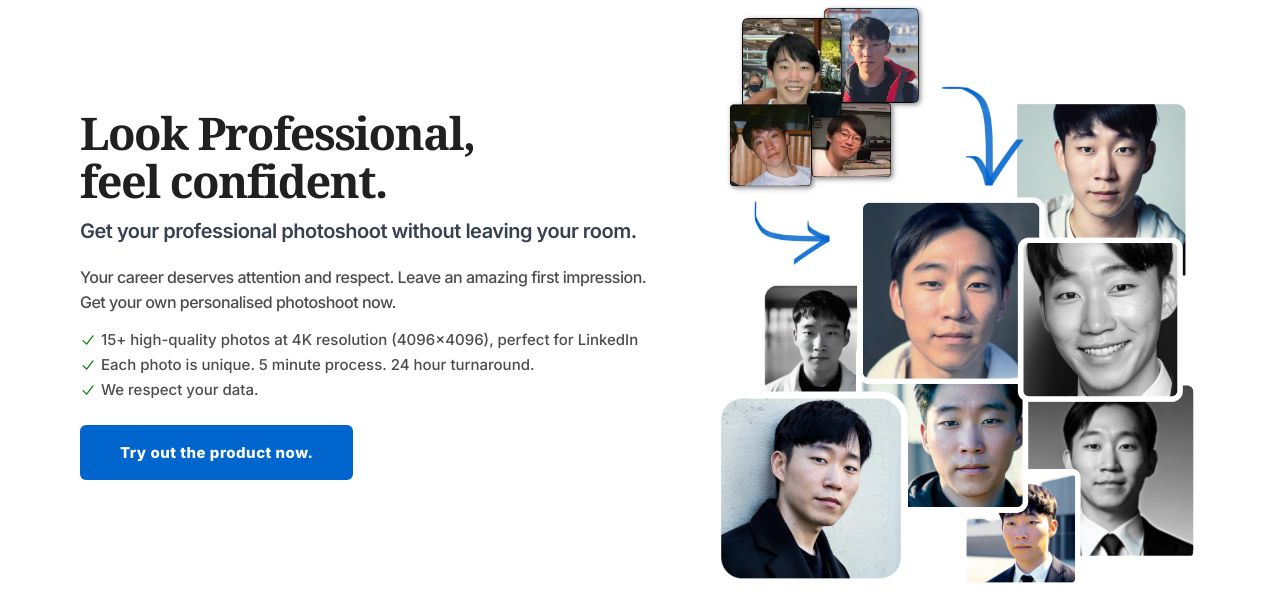
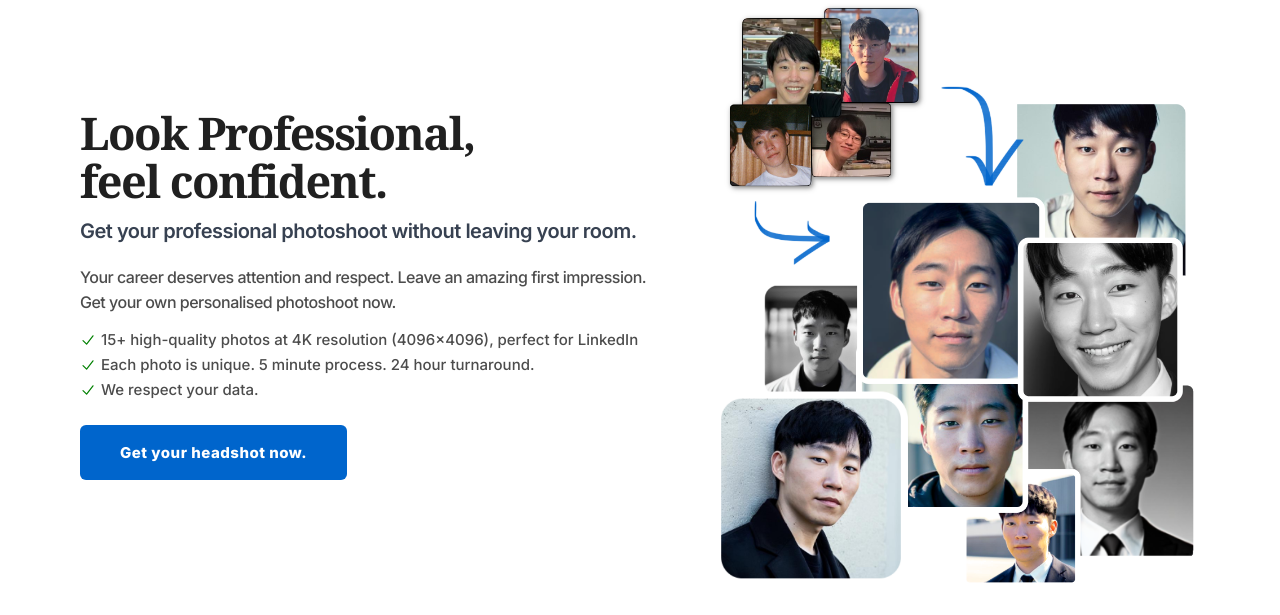
Before and after one commit to rossman22590/headshot-ai, a PHP site: page / in a window 1280 px wide. Shown: the part 113-728 px from the top of the page. Run offline with PHP 8.4, Linux system fonts and the light colour scheme; style sheets or scripts are compiled from the project's sources; some libraries are stand-ins or nearby versions.

Commit message:
homepage change

```diff
--- a/index.php
+++ b/index.php
@@ -30,12 +30,12 @@
           </div>
           <div class="hero-list-item">
             <svg class="tick-icon" viewBox="0 0 20 20" fill="green"><path fill-rule="evenodd" d="M16.704 4.153a.75.75 0 01.143 1.052l-8 10.5a.75.75 0 01-1.127.075l-4.5-4.5a.75.75 0 011.06-1.06l3.894 3.893 7.48-9.817a.75.75 0 011.05-.143z" clip-rule="evenodd"></path></svg>
-            <span class="list-text">We respect your data.</span>
+            <span class="list-text"><a href="#faq-header">We respect your data.</a></span>
           </div>
         </div>
 
         <div class="button-container">
-          <a href="checkout.php" class="button">Try out the product now.</a>
+          <a href="checkout.php" class="button">Get your headshot now.</a>
         </div>
     </div>
   <div class="hero-right">
```
